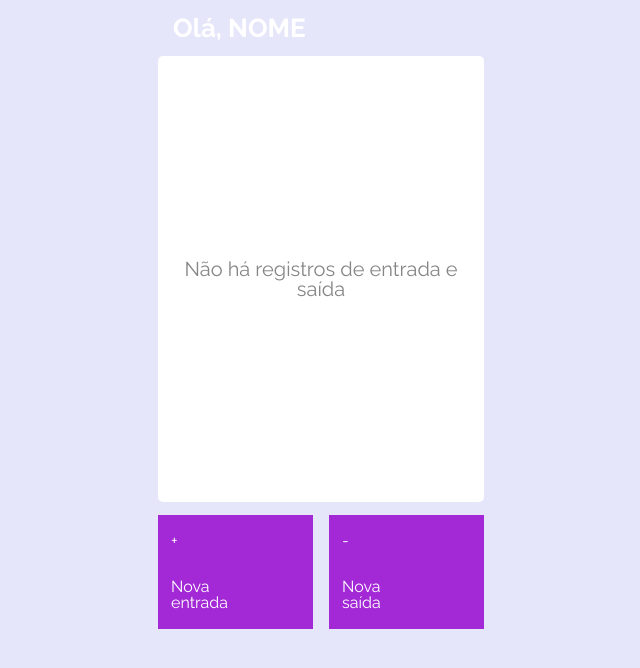
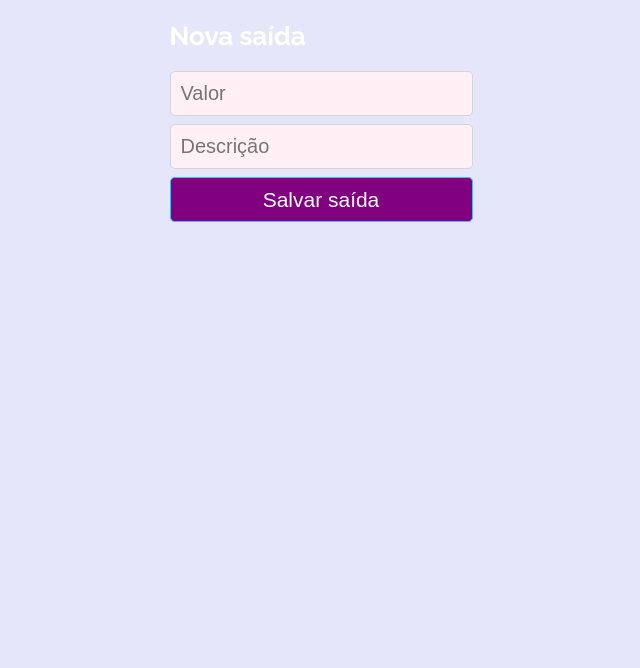
Before and after one commit to AnneKinder/projeto14-mywallet-front, a React (Create React App) app: page / in a window 1280 px wide. Shown: the top 668 px of the page, without its empty margins (319-959 px from the left). Built offline with nearby package versions, Linux system fonts and the light colour scheme.

Commit message:
new exit

```diff
--- a/src/App.js
+++ b/src/App.js
@@ -3,14 +3,18 @@ import GlobalStyle from './assets/GlobalStyle.js'
 import SignIn from './pages/SignIn'
 import SignUp from './pages/SignUp.js'
 import Feed from './pages/Feed.js'
+import NewEntry from './pages/NewEntry.js'
+import NewExit from './pages/NewExit.js'
 
 export default function App(){
     return(
         <>
         <GlobalStyle />
         {/* <SignIn />
-        <SignUp /> */}
+        <SignUp />
         <Feed />
+        <NewEntry /> */}
+        <NewExit />
         </>
     )
 }
--- /dev/null
+++ b/src/assets/AddScreen.js
@@ -0,0 +1,45 @@
+import styled from "styled-components";
+
+export const AddScreen = styled.div`
+  display: flex;
+  flex-direction: column;
+  align-items: center;
+  font-family: "Lexend Deca", sans-serif;
+  padding: 10px 0 100px 0;
+
+  form {
+    display: flex;
+    flex-direction: column;
+  }
+  input {
+    box-sizing: border-box;
+    width: 303px;
+    height: 45px;
+    left: 36px;
+    top: 279px;
+    background-color: lavenderblush;
+    border: 1px solid #d5d5d5;
+    border-radius: 5px;
+    font-weight: 400;
+    font-size: 19.976px;
+    line-height: 25px;
+    color: #2d3133;
+    padding: 10px;
+    margin-bottom: 8px;
+  }
+
+  button {
+    width: 303px;
+    height: 45px;
+    left: 36px;
+    top: 381px;
+    background: purple;
+     border-radius: 4.63636px;
+    font-weight: 400;
+    font-size: 20.976px;
+    line-height: 26px;
+    text-align: center;
+    border: #52b6ff solid 1px;
+    color: #ffffff;
+  }
+  `
--- a/src/assets/GlobalStyle.js
+++ b/src/assets/GlobalStyle.js
@@ -69,7 +69,7 @@ font-style: normal;
 font-weight: 700;
 font-size: 26px;
 color: #FFFFFF;
-padding:15px;
+padding: 23px 15px 12px 0;
 }
 
 `;
--- a/src/pages/NewEntry.js
+++ b/src/pages/NewEntry.js
@@ -0,0 +1,48 @@
+import React from "react";
+import styled from "styled-components";
+import { useState } from "react";
+import {AddScreen} from '../assets/AddScreen.js'
+
+export default function NewEntry() {
+  const [valor, setValor] = useState("");
+  const [descricao, setDescricao] = useState("");
+
+  const entry = {
+    valor: valor,
+    descricao: descricao,
+  };
+
+  function sendEntry(e) {
+    e.preventDefault();
+
+    console.log(entry);
+  }
+
+  return (
+    <>
+    <h1> Nova entrada </h1>
+    <AddScreen>
+
+      <form onSubmit={sendEntry}>
+        <input
+          name="valor"
+          type="number"
+          placeholder="Valor"
+          value={valor}
+          onChange={(e) => setValor(e.target.value)}
+          required
+        />
+        <input
+          name="descricao"
+          type="text"
+          placeholder="Descrição"
+          value={descricao}
+          onChange={(e) => setDescricao(e.target.value)}
+          required
+        />
+        <button type="submit">Salvar entrada</button>
+      </form>
+    </AddScreen>
+    </>
+  );
+}
--- a/src/pages/NewExit.js
+++ b/src/pages/NewExit.js
@@ -0,0 +1,48 @@
+import React from "react";
+import styled from "styled-components";
+import { useState } from "react";
+import {AddScreen} from '../assets/AddScreen.js'
+
+export default function NewExit() {
+  const [valor, setValor] = useState("");
+  const [descricao, setDescricao] = useState("");
+
+  const exit = {
+    valor: valor,
+    descricao: descricao,
+  };
+
+  function sendExit(e) {
+    e.preventDefault();
+
+    console.log(exit);
+  }
+
+  return (
+    <>
+    <h1> Nova saída </h1>
+    <AddScreen>
+
+      <form onSubmit={sendExit}>
+        <input
+          name="valor"
+          type="number"
+          placeholder="Valor"
+          value={valor}
+          onChange={(e) => setValor(e.target.value)}
+          required
+        />
+        <input
+          name="descricao"
+          type="text"
+          placeholder="Descrição"
+          value={descricao}
+          onChange={(e) => setDescricao(e.target.value)}
+          required
+        />
+        <button type="submit">Salvar saída</button>
+      </form>
+    </AddScreen>
+    </>
+  );
+}
--- a/src/pages/SignIn.js
+++ b/src/pages/SignIn.js
@@ -83,8 +83,6 @@ const SignInSty = styled.div`
   button {
     width: 303px;
     height: 45px;
-    left: 36px;
-    top: 381px;
     background: purple;
      border-radius: 4.63636px;
     font-weight: 400;
```
